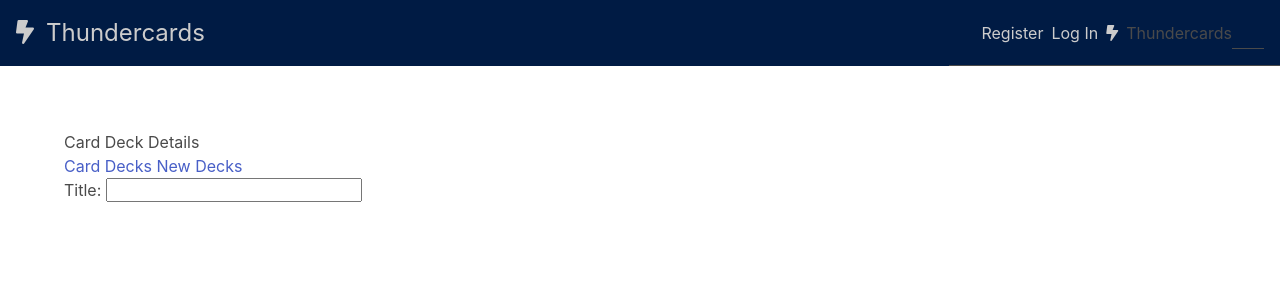
After one commit to Momentum-Team-11/django-duplex-thunderclan, a Django app: template templates/add_deck.html in a window 1280 px wide. The commit adds this page. Shown: the top 300 px of the page. Run offline with Django 4.2, Linux system fonts and the light colour scheme; the template is opened without the code that fills it: values that come from a table or form of the project are taken from there, others are empty; parts of the project's set-up code (start-up, migrations or seed data) failed here and were passed over; some libraries are stand-ins or nearby versions.

Commit message:
fixed merge conflicts

```diff
--- /dev/null
+++ b/templates/add_deck.html
@@ -0,0 +1,18 @@
+{% extends "base.html" %}
+
+{% block content %}
+<h2>Card Deck Details</h2>
+<a>Card Decks</a>
+<a>New Decks</a>
+<div class="form">
+
+    <form method="POST" class="post-form">{% csrf_token %}
+        {{ form.as_p }}
+        {% for deck in decks %}
+        <button type="submit" class="save btn btn-secondary">Save</button>
+    </form>
+    <a href="{% url 'list_decks' pk=deck.pk %}">New Deck</a><br>
+</div>
+{% endfor %}
+
+{% endblock content %}
--- a/templates/base.html
+++ b/templates/base.html
@@ -27,6 +27,12 @@
                 <a href={% url 'registration_register' %} class="moon-gray ml3">Register</a>
                 <a href={% url 'auth_login' %} class="moon-gray ml2">Log In</a>
                 {% endif %}
+            <h1 "{% url "add_deck" %}" class="top-menu"class="f3 lh-title moon-gray items-center"><i class="fa-solid fa-bolt-lightning moon-gray ph2"></i>Thundercards</h1>
+        </a>
+        <nav class="flex bb">
+            <div class="flex-grow pa3 flex items-center">
+
+
             </div>
         </nav>
     </header>
--- a/thundercards/urls.py
+++ b/thundercards/urls.py
@@ -27,11 +27,11 @@ urlpatterns = [
     path('base/', cards_views.base, name='base'),
 
     # from django-registration-redux
-    path('accounts/', include('registration.backends.default.urls')),
+    #path('accounts/', include('registration.backends.default.urls')),
 
     #shows the welcome page to a user that is not logged in
     # alex
-    path('',cards_views.home, name='home'),
+    #path('',cards_views.home, name='home'),
 
     #shows user all of the decks
     # ke
@@ -39,7 +39,7 @@ urlpatterns = [
 
     #allows user to add a new card to the deck
     # ke
-    path("decks/<int:pk>/add_card", cards_views.add_card, name="add_card"),
+    #path("decks/<int:pk>/add_card", cards_views.add_card, name="add_card"),
 
     # show a list of all the cards
     # ryan
@@ -47,31 +47,31 @@ urlpatterns = [
 
     #allows user to delete a deck
     # alex
-    path("decks/<int:pk>/delete_deck", cards_views.delete_deck, name="delete_deck"),
+    #path("decks/<int:pk>/delete_deck", cards_views.delete_deck, name="delete_deck"),
 
     #allows user to edit a deck
     # ryan
-    path("decks/<int:pk>/edit_deck", cards_views.edit_deck, name="edit_deck"),
+    #path("decks/<int:pk>/edit_deck", cards_views.edit_deck, name="edit_deck"),
 
     #allows user to add a new deck
-    # ke
+    #ke
     path("decks/add_deck", cards_views.add_deck, name="add_deck"),
 
     #for editting a card in a deck
     # alex
-    path(
-        "decks/<int:deck_pk>/<int:card_pk>/edit_card/",
-        cards_views.edit_card,
-        name="edit_card",
-    ),
+    #path(
+        #"decks/<int:deck_pk>/<int:card_pk>/edit_card/",
+        #cards_views.edit_card,
+        #name="edit_card",
+    #),
 
     #allows user to delete a card
     # ryan
-    path(
-        "decks/<int:deck_pk>/<int:pk>/delete/",
-        cards_views.delete_card,
-        name="delete_card",
-    ),
+    #path(
+    #    "decks/<int:deck_pk>/<int:pk>/delete/",
+    #   cards_views.delete_card,
+    #  name="delete_card",
+    #),
 
 ]
 
```
Also changed, not shown: flashcard/views.py (+13 -11 lines).
